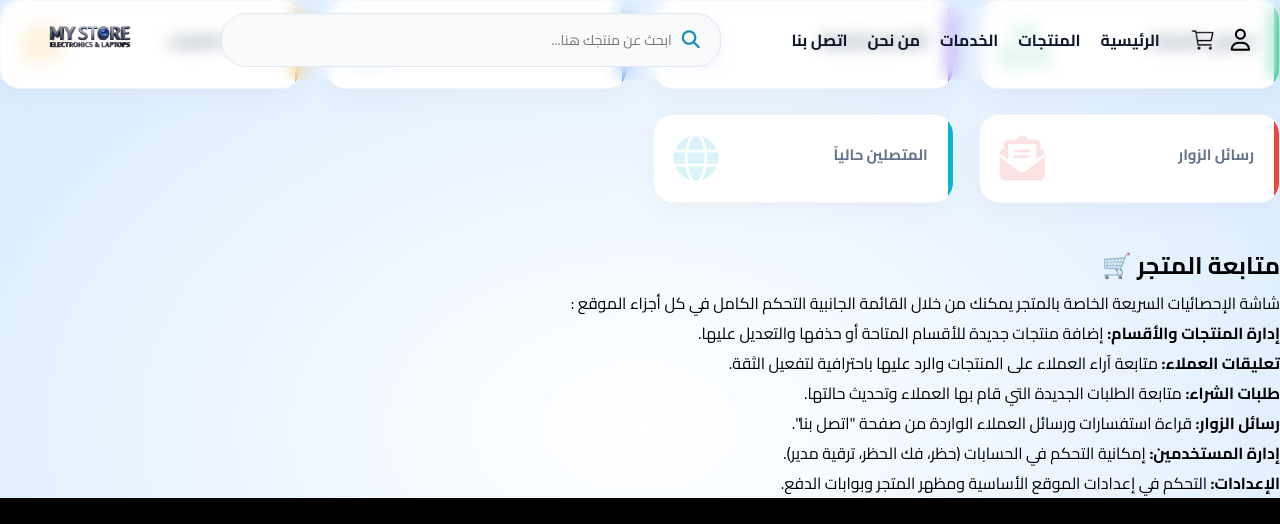
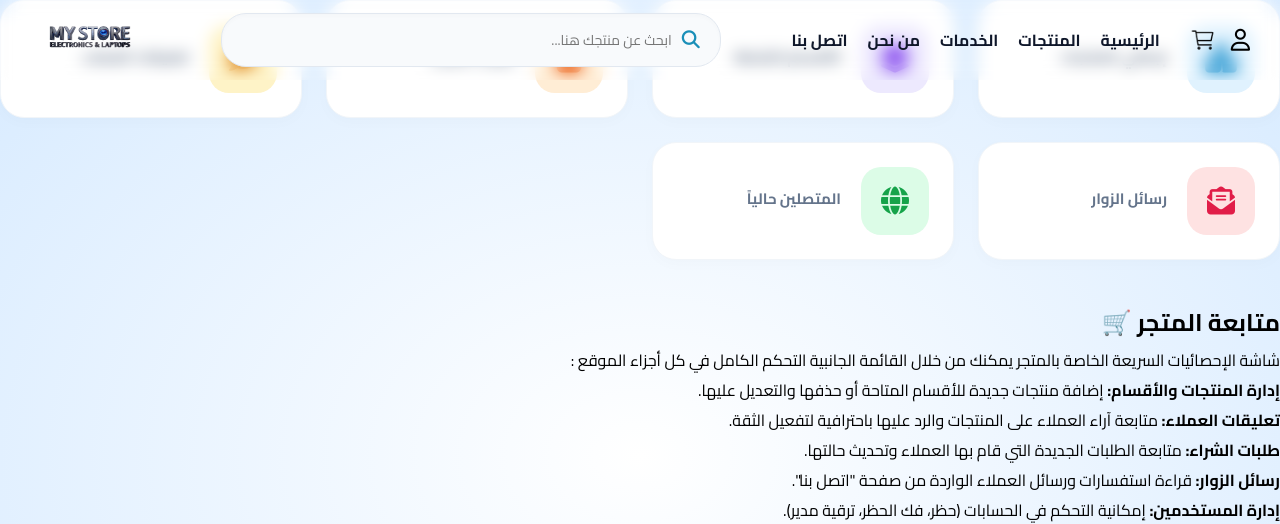
Before and after one commit to Mora111111/My-Store, a PHP site: template app/Views/admin/dashboard.php in a window 1280 px wide. Shown: the top 524 px of the page. Run offline with PHP 8.4, Linux system fonts and the light colour scheme; the template is opened without the code that fills it, so the values that code supplies are empty; some libraries are stand-ins or nearby versions.

```diff
--- a/app/Models/Comment.php
+++ b/app/Models/Comment.php
@@ -4,8 +4,8 @@ class Comment {
     public function __construct() {
         $this->db = Database::getInstance()->getConnection();
     }
-    public function countAll(): int {
-        return (int)$this->db->query("SELECT COUNT(*) FROM product_comments")->fetchColumn();
+   public function countAll(): int {
+        return (int)$this->db->query("SELECT COUNT(c.id) FROM product_comments c JOIN products p ON c.product_id = p.id")->fetchColumn();
     }
 
     public function getAll(): array {
--- a/app/Models/Order.php
+++ b/app/Models/Order.php
@@ -27,7 +27,7 @@ class Order {
 
 
     public function countAll(): int {
-        return (int)$this->db->query("SELECT COUNT(*) FROM orders")->fetchColumn();
+        return (int)$this->db->query("SELECT COUNT(*) FROM orders WHERE admin_hidden = 0")->fetchColumn();
     }
 
     public function getAll(): array {
--- a/app/Views/admin/dashboard.php
+++ b/app/Views/admin/dashboard.php
@@ -1,119 +1,110 @@
 <style>
-/* فرض استجابة حديثة لشبكة الإحصائيات تتكيف مع جميع الشاشات */
-.modern-stats-grid {
+/* تصميم هادئ وأنيق جداً للداش بورد */
+.stats-grid-beautiful {
     display: grid;
-    grid-template-columns: repeat(auto-fit, minmax(260px, 1fr));
-    gap: 25px;
+    grid-template-columns: repeat(auto-fit, minmax(280px, 1fr));
+    gap: 24px;
     margin-bottom: 40px;
 }
-.stat-card-modern {
+.b-card {
     background: #ffffff;
-    padding: 25px;
-    border-radius: 20px;
-    box-shadow: 0 10px 30px rgba(0,0,0,0.03);
+    border-radius: 24px;
+    padding: 24px;
     display: flex;
     align-items: center;
-    justify-content: space-between;
+    gap: 20px;
+    box-shadow: 0 4px 15px rgba(0,0,0,0.02);
+    border: 1px solid #f1f5f9;
     transition: all 0.3s ease;
-    border: 1px solid #f1f5f9;
-    position: relative;
-    overflow: hidden;
 }
-.stat-card-modern:hover {
+.b-card:hover {
     transform: translateY(-5px);
-    box-shadow: 0 15px 35px rgba(0,0,0,0.08);
+    box-shadow: 0 12px 25px rgba(0,0,0,0.06);
+    border-color: #e2e8f0;
 }
-.stat-card-modern::after {
-    content: '';
-    position: absolute;
-    top: 0;
-    right: 0;
-    width: 5px;
-    height: 100%;
-    background: var(--card-color);
-    border-radius: 5px 0 0 5px;
+.b-icon-wrapper {
+    width: 68px;
+    height: 68px;
+    border-radius: 20px;
+    display: flex;
+    justify-content: center;
+    align-items: center;
+    font-size: 28px;
+    flex-shrink: 0;
 }
-.stat-info-modern h3 {
-    margin: 0 0 8px 0;
+.b-info h3 {
+    margin: 0 0 6px 0;
+    font-size: 15px;
     color: #64748b;
-    font-size: 15px;
     font-weight: 700;
 }
-.stat-info-modern p {
+.b-info p {
     margin: 0;
-    font-size: 38px;
+    font-size: 32px;
     font-weight: 900;
     color: #0f172a;
     line-height: 1;
 }
-.stat-icon-modern {
-    font-size: 45px;
-    color: var(--card-color);
-    opacity: 0.15;
-    transition: 0.3s;
-    position: absolute;
-    left: 20px;
-}
-.stat-card-modern:hover .stat-icon-modern {
-    transform: scale(1.1) rotate(-5deg);
-    opacity: 0.8;
-}
+
+/* ألوان مخصصة لكل كارت لراحة العين */
+.c-products .b-icon-wrapper { background: #e0f2fe; color: #0284c7; }
+.c-categories .b-icon-wrapper { background: #ede9fe; color: #7c3aed; }
+.c-orders .b-icon-wrapper { background: #ffedd5; color: #ea580c; }
+.c-comments .b-icon-wrapper { background: #fef3c7; color: #d97706; }
+.c-messages .b-icon-wrapper { background: #fee2e2; color: #e11d48; }
+.c-visitors .b-icon-wrapper { background: #dcfce7; color: #16a34a; }
 </style>
 
-<div class="modern-stats-grid">
-  <!-- كارت المنتجات -->
-  <div class="stat-card-modern" style="--card-color: #10b981;">
-    <div class="stat-info-modern">
+<div class="stats-grid-beautiful">
+
+  <div class="b-card c-products">
+    <div class="b-icon-wrapper"><i class="fa-solid fa-boxes-stacked"></i></div>
+    <div class="b-info">
       <h3>إجمالي المنتجات</h3>
       <p><?= $productsCount ?></p>
     </div>
-    <i class="fa-solid fa-boxes-stacked stat-icon-modern"></i>
   </div>
 
-  <!-- كارت الأقسام (الجديد) -->
-  <div class="stat-card-modern" style="--card-color: #8b5cf6;">
-    <div class="stat-info-modern">
+  <div class="b-card c-categories">
+    <div class="b-icon-wrapper"><i class="fa-solid fa-layer-group"></i></div>
+    <div class="b-info">
       <h3>الأقسام النشطة</h3>
       <p><?= $categoriesCount ?></p>
     </div>
-    <i class="fa-solid fa-layer-group stat-icon-modern"></i>
   </div>
 
-  <!-- كارت الطلبات -->
-  <div class="stat-card-modern" style="--card-color: #3b82f6;">
-    <div class="stat-info-modern">
+  <div class="b-card c-orders">
+    <div class="b-icon-wrapper"><i class="fa-solid fa-bag-shopping"></i></div>
+    <div class="b-info">
       <h3>طلبات الشراء</h3>
       <p><?= $ordersCount ?></p>
     </div>
-    <i class="fa-solid fa-bag-shopping stat-icon-modern"></i>
   </div>
 
-  <!-- كارت التعليقات -->
-  <div class="stat-card-modern" style="--card-color: #f59e0b;">
-    <div class="stat-info-modern">
+  <div class="b-card c-comments">
+    <div class="b-icon-wrapper"><i class="fa-solid fa-comment-dots"></i></div>
+    <div class="b-info">
       <h3>تعليقات العملاء</h3>
       <p><?= $commentsCount ?></p>
     </div>
-    <i class="fa-solid fa-comment-dots stat-icon-modern"></i>
   </div>
 
-  <!-- كارت الرسائل -->
-  <div class="stat-card-modern" style="--card-color: #ef4444;">
-    <div class="stat-info-modern">
+  <div class="b-card c-messages">
+    <div class="b-icon-wrapper"><i class="fa-solid fa-envelope-open-text"></i></div>
+    <div class="b-info">
       <h3>رسائل الزوار</h3>
       <p><?= $messagesCount ?></p>
     </div>
-    <i class="fa-solid fa-envelope-open-text stat-icon-modern"></i>
   </div>
 
-  <!-- كارت المتصلين -->
-  <div class="stat-card-modern" style="--card-color: #06b6d4;">
-    <div class="stat-info-modern">
+  <div class="b-card c-visitors">
+    <div class="b-icon-wrapper"><i class="fa-solid fa-globe"></i></div>
+    <div class="b-info">
       <h3>المتصلين حالياً</h3>
       <p><?= $onlineUsersCount ?></p>
     </div>
-    <i class="fa-solid fa-globe stat-icon-modern"></i>
   </div>
+
 </div>
 
 <div class="welcome-card">
```
